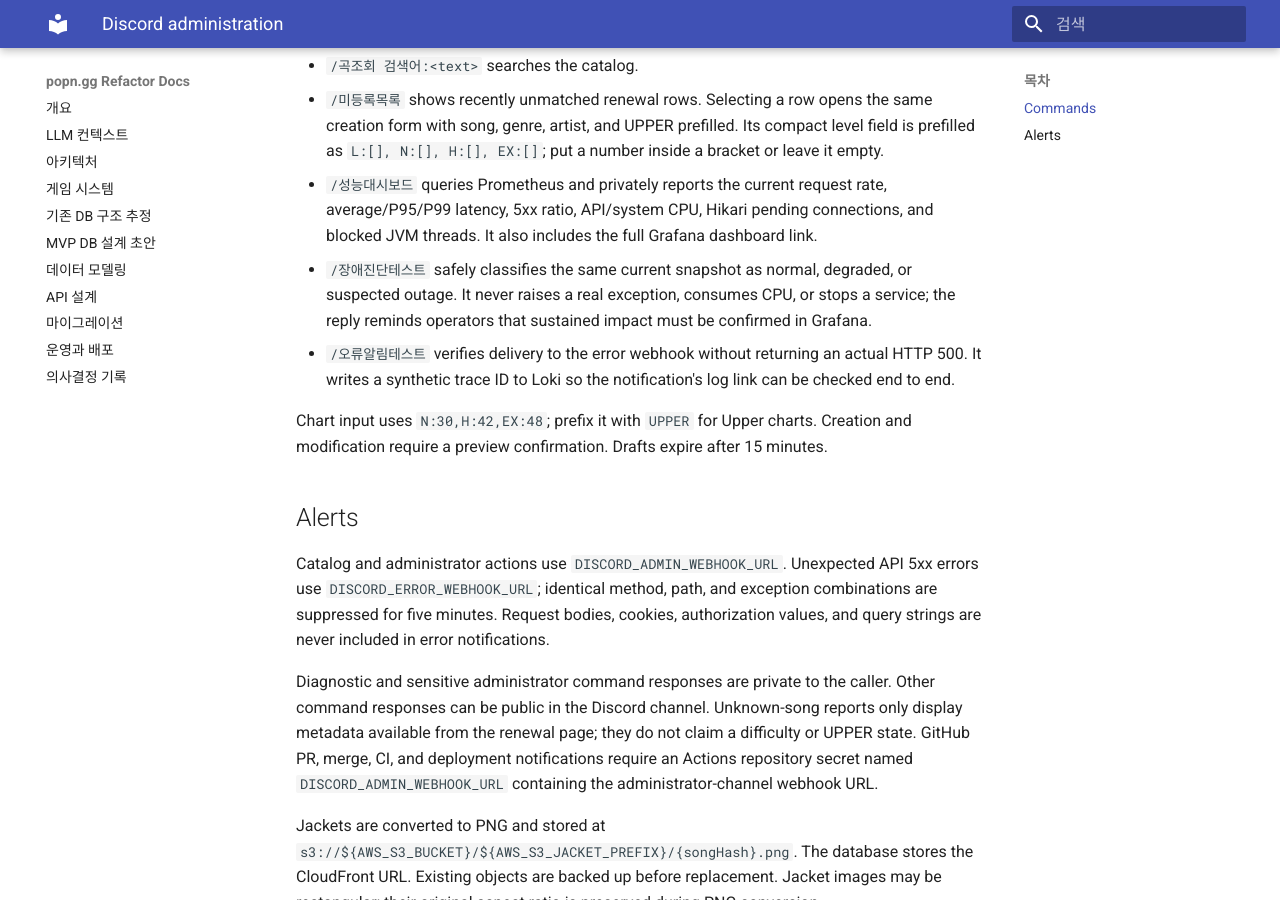
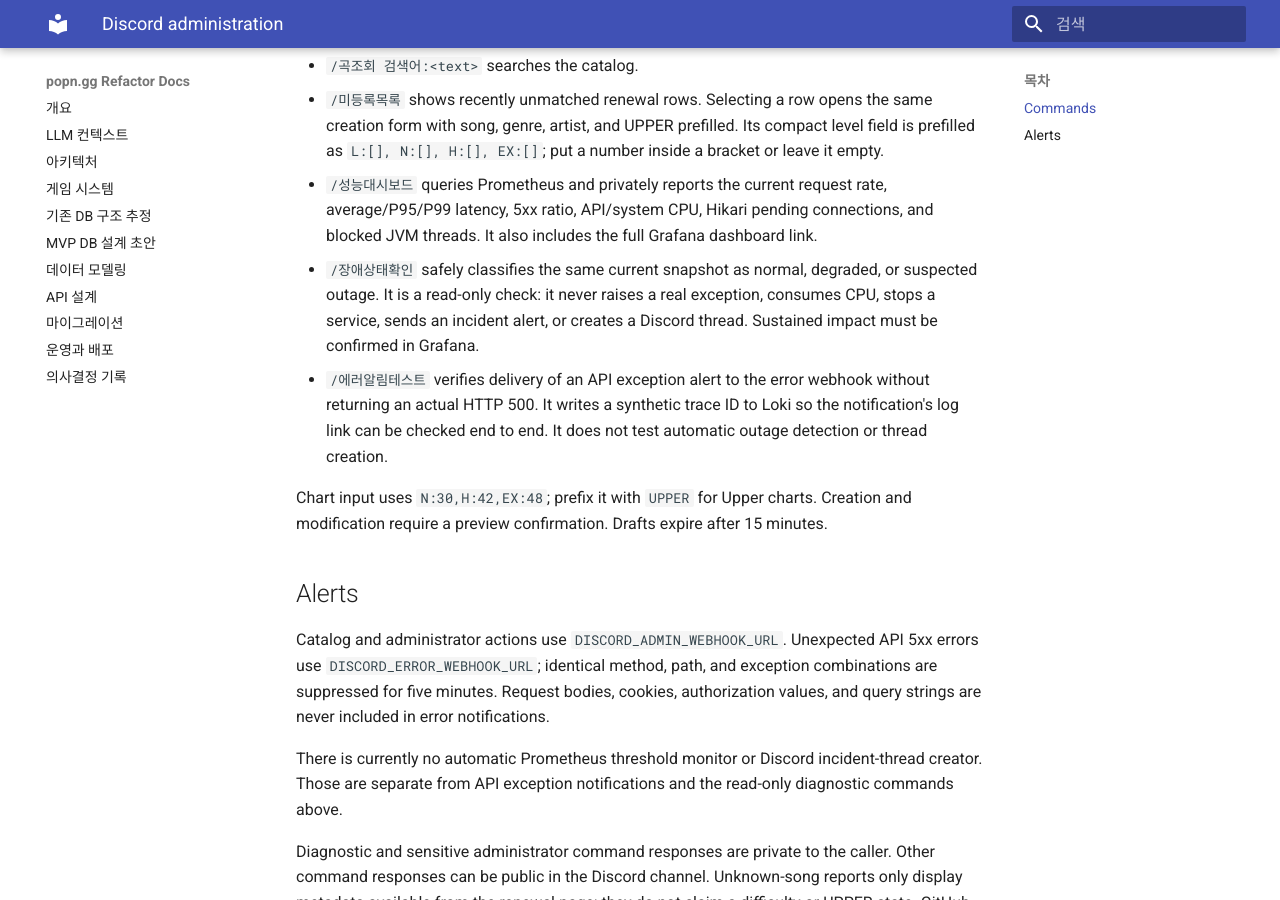
Before and after one commit to popngg/popngg, an MkDocs documentation site: the page built from docs/discord-admin.md, in a window 1280 px wide and 900 px high, scrolled down 438 px. Built offline with MkDocs 1.6.1 and Material for MkDocs 9.7.7, drawn with Linux system fonts in a browser that asks for light colours.

Commit message:
Clarify Discord error and outage diagnostics

```diff
--- a/docs/discord-admin.md
+++ b/docs/discord-admin.md
@@ -18,12 +18,13 @@ may use the commands.
 - `/성능대시보드` queries Prometheus and privately reports the current request rate,
   average/P95/P99 latency, 5xx ratio, API/system CPU, Hikari pending connections, and
   blocked JVM threads. It also includes the full Grafana dashboard link.
-- `/장애진단테스트` safely classifies the same current snapshot as normal, degraded, or
-  suspected outage. It never raises a real exception, consumes CPU, or stops a service;
-  the reply reminds operators that sustained impact must be confirmed in Grafana.
-- `/오류알림테스트` verifies delivery to the error webhook without returning an actual
+- `/장애상태확인` safely classifies the same current snapshot as normal, degraded, or
+  suspected outage. It is a read-only check: it never raises a real exception, consumes
+  CPU, stops a service, sends an incident alert, or creates a Discord thread. Sustained
+  impact must be confirmed in Grafana.
+- `/에러알림테스트` verifies delivery of an API exception alert to the error webhook without returning an actual
   HTTP 500. It writes a synthetic trace ID to Loki so the notification's log link can be
-  checked end to end.
+  checked end to end. It does not test automatic outage detection or thread creation.
 
 Chart input uses `N:30,H:42,EX:48`; prefix it with `UPPER` for Upper charts.
 Creation and modification require a preview confirmation. Drafts expire after 15 minutes.
@@ -35,6 +36,10 @@ errors use `DISCORD_ERROR_WEBHOOK_URL`; identical method, path, and exception co
 are suppressed for five minutes. Request bodies, cookies, authorization values, and query
 strings are never included in error notifications.
 
+There is currently no automatic Prometheus threshold monitor or Discord incident-thread
+creator. Those are separate from API exception notifications and the read-only diagnostic
+commands above.
+
 Diagnostic and sensitive administrator command responses are private to the caller.
 Other command responses can be public in the Discord channel. Unknown-song reports only display
 metadata available from the renewal page; they do not claim a difficulty or UPPER state.
```
Also changed, not shown: README.md (+4 -3 lines), 4 other files.
